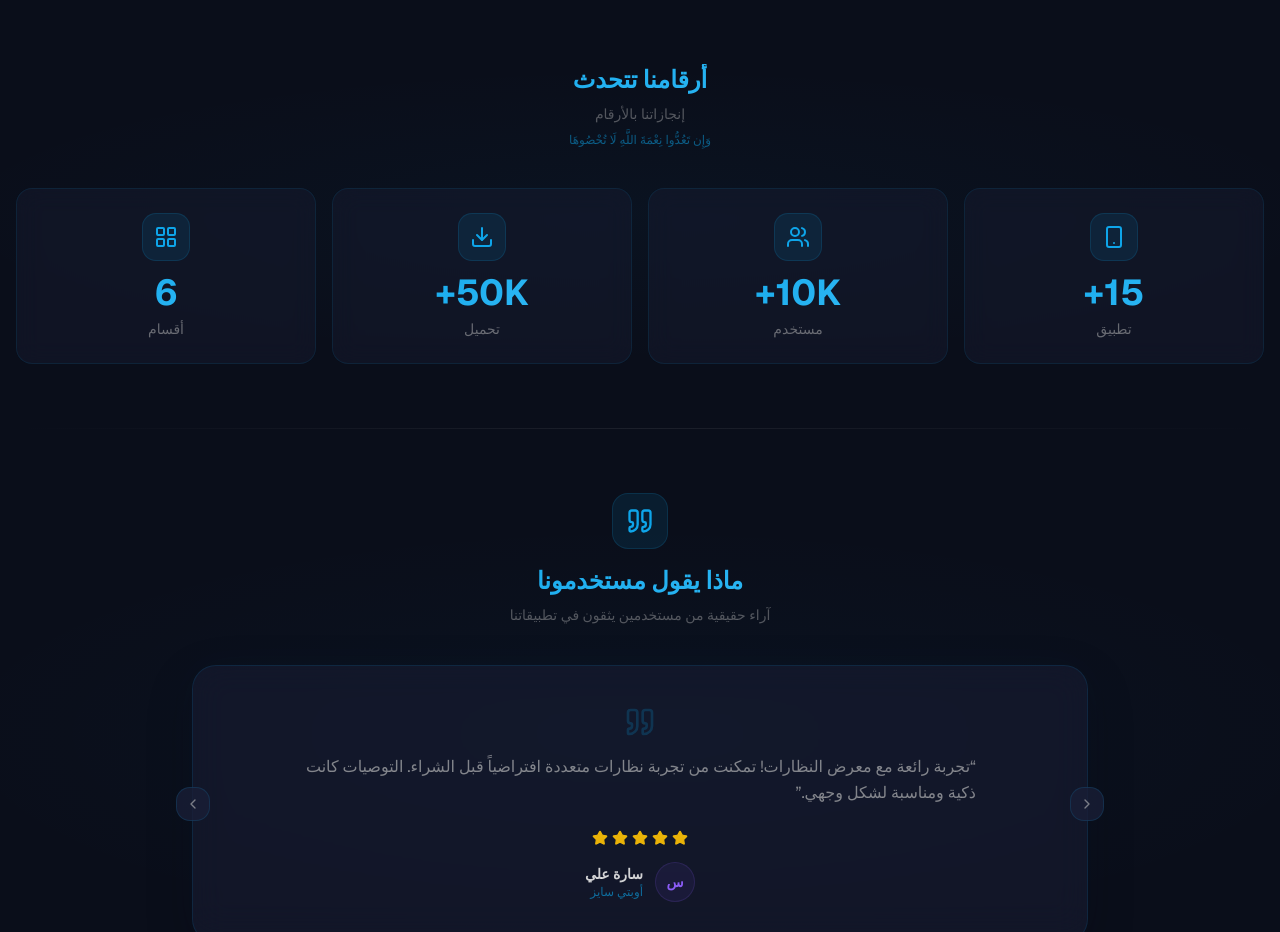
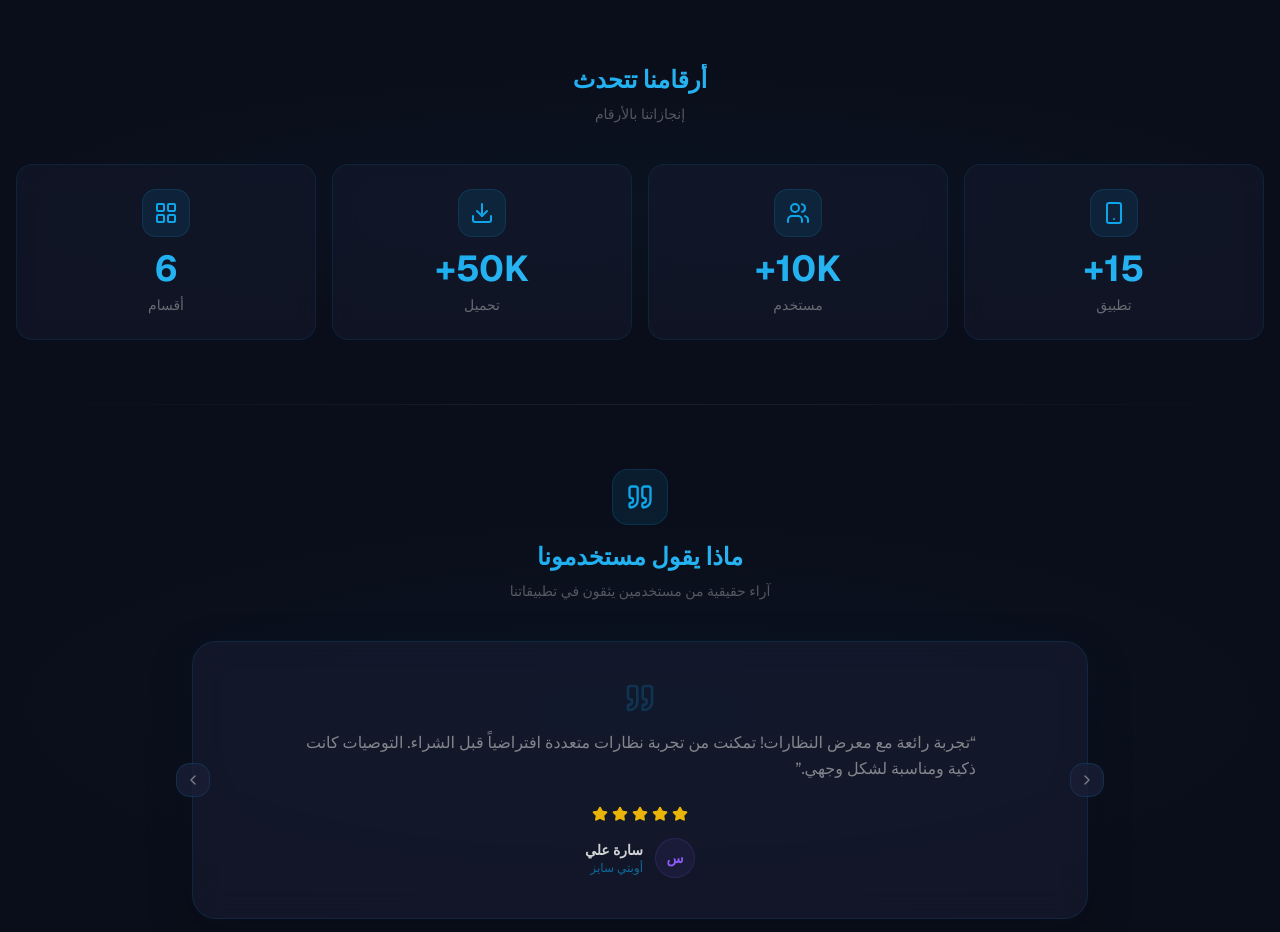
Before and after one commit to mohamedelnoss89/opti-group, a Next.js app: page / in a window 1280 px wide. Shown: the part 880-1812 px from the top of the page. Built offline with nearby package versions, Linux system fonts and the light colour scheme.

Commit message:
Remove Quran verse from StatsSection

```diff
--- a/src/components/StatsSection.tsx
+++ b/src/components/StatsSection.tsx
@@ -151,12 +151,6 @@ export default function StatsSection() {
           >
             {isArabic ? 'إنجازاتنا بالأرقام' : 'Our achievements in numbers'}
           </p>
-          <p
-            className={`text-xs mt-2 ${isArabic ? 'font-arabic' : ''}`}
-            style={{ color: 'rgba(14,165,233,0.5)' }}
-          >
-            {isArabic ? 'وَإِن تَعُدُّوا نِعْمَةَ اللَّهِ لَا تُحْصُوهَا' : 'If you count the blessings of Allah, you cannot count them'}
-          </p>
         </motion.div>
 
         {/* Stats grid */}
```
